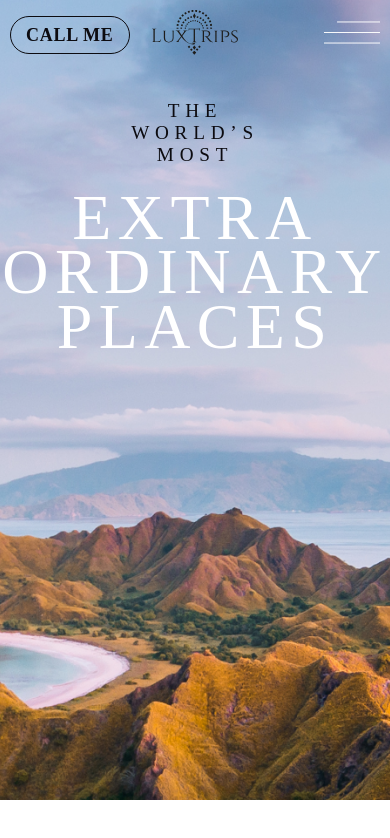
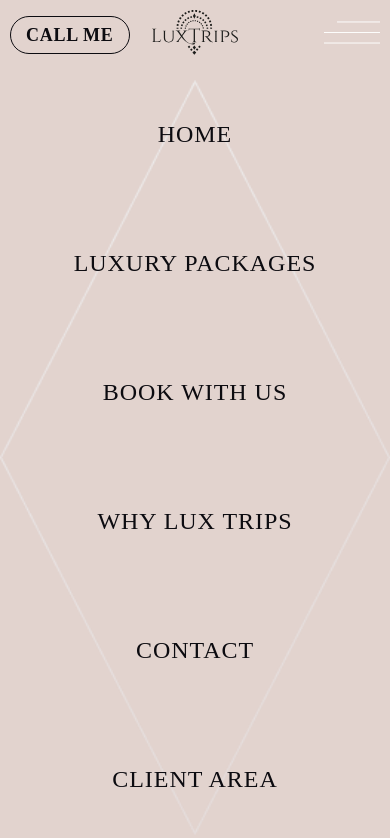
Before and after one commit to Repuls1ve/Trips, an Angular app in the folder client/: page / in a window 390 px wide. Both pictures are taken after a click on the picture 351 px from the left and 32 px from the top of the page. Shown: the top 838 px of the page. Built offline with nearby package versions, Linux system fonts and the light colour scheme; a web font is replaced by a local one.

Commit message:
animated header sidebar

```diff
--- a/client/package.json
+++ b/client/package.json
@@ -10,7 +10,7 @@
   },
   "private": true,
   "dependencies": {
-    "@angular/animations": "^13.0.3",
+    "@angular/animations": "^13.1.0",
     "@angular/cdk": "^13.1.0",
     "@angular/common": "~13.0.0",
     "@angular/compiler": "~13.0.0",
--- a/client/src/app/app.module.ts
+++ b/client/src/app/app.module.ts
@@ -1,5 +1,6 @@
 import { NgModule } from '@angular/core';
 import { BrowserModule } from '@angular/platform-browser';
+import { BrowserAnimationsModule } from '@angular/platform-browser/animations';
 
 import { AppRoutingModule } from './routing/app-routing.module';
 import { AppComponent } from './app.component';
@@ -18,7 +19,8 @@ import { HomeComponent } from './views/home/home.component';
   imports: [
     BrowserModule,
     AppRoutingModule,
-    FlexLayoutModule
+    FlexLayoutModule,
+    BrowserAnimationsModule
   ],
   providers: [],
   bootstrap: [AppComponent]
--- a/client/src/app/components/header/header.component.html
+++ b/client/src/app/components/header/header.component.html
@@ -23,7 +23,23 @@
             <img class="logo" src="assets/img/logo.svg" alt="logo">
         </div>
         <div class="header-menu">
-            <img class="menu" src="assets/img/menu.svg" alt="menu">
+            <img
+            (click)="toggleSidebar()"
+            class="menu"
+            src="assets/img/menu.svg"
+            alt="menu"
+            >
         </div>
     </div>
 </header>
+
+<div class="sidebar" *ngIf="!sidebarClosed && media.isActive('lt-md')" @slide>
+    <nav class="sidebar-nav">
+        <a class="nav-link">Home</a>
+        <a class="nav-link">Luxury packages</a>
+        <a class="nav-link">Book with us</a>
+        <a class="nav-link">Why Lux Trips</a>
+        <a class="nav-link">Contact</a>
+        <a class="nav-link">Client area</a>
+    </nav>
+</div>
--- a/client/src/app/components/header/header.component.scss
+++ b/client/src/app/components/header/header.component.scss
@@ -54,6 +54,7 @@
     height: 45px;
 
     .header-contact {
+      z-index: 10;
       flex: 1;
       justify-content: flex-start;
 
@@ -63,6 +64,7 @@
     }
 
     .header-logo {
+      z-index: 10;
       flex: 1;
       display: flex;
       justify-content: center;
@@ -75,6 +77,7 @@
       align-items: center;
 
       .menu {
+        z-index: 10;
         cursor: pointer;
         height: 50%;
         width: auto;
@@ -82,3 +85,28 @@
     }
   }
 }
+
+.sidebar {
+  position: absolute;
+  height: 100%;
+  width: 100%;
+  background-color: colors.$color-tertiary;
+
+  .sidebar-nav {
+    margin-top: 70px;
+    height: calc(100% - 70px);
+    display: flex;
+    flex-direction: column;
+    align-items: center;
+    justify-content: space-around;
+    background-image: url("/assets/img/brand-element.png");
+    background-size: contain;
+    background-position: center;
+    background-repeat: no-repeat;
+
+    .nav-link {
+      font-size: 1.5rem;
+      font-weight: normal;
+    }
+  }
+}
--- a/client/src/app/components/header/header.component.ts
+++ b/client/src/app/components/header/header.component.ts
@@ -1,10 +1,26 @@
+import { animate, style, transition, trigger } from '@angular/animations';
 import { Component } from '@angular/core';
 import { MediaObserver } from '@angular/flex-layout';
 
 @Component({
   selector: 'app-header',
   templateUrl: './header.component.html',
-  styleUrls: ['./header.component.scss']
+  styleUrls: ['./header.component.scss'],
+  animations: [
+    trigger('slide', [
+      transition(':enter', [
+        style({
+          transform: 'translateY(-100%)',
+        }),
+        animate(350)
+      ]),
+      transition(':leave', [
+        animate(350, style({
+          transform: 'translateY(-100%)'
+        }))
+      ])
+    ])
+  ]
 })
 export class HeaderComponent {
   sidebarClosed = true
--- a/client/src/assets/scss/_colors.scss
+++ b/client/src/assets/scss/_colors.scss
@@ -1,4 +1,5 @@
 $color-primary: #0c0b10;
 $color-secondary: #79655e;
+$color-tertiary: #e2d3ce;
 
 $color-hover: #003c8f;
--- a/client/src/styles.scss
+++ b/client/src/styles.scss
@@ -13,4 +13,5 @@ button,
 a {
   text-transform: uppercase;
   letter-spacing: 0.04em;
+  cursor: pointer;
 }
```
Also changed, not shown: client/src/assets/img/brand-element.png (added), 1 other file (tests, documents, lock files or other folders).
